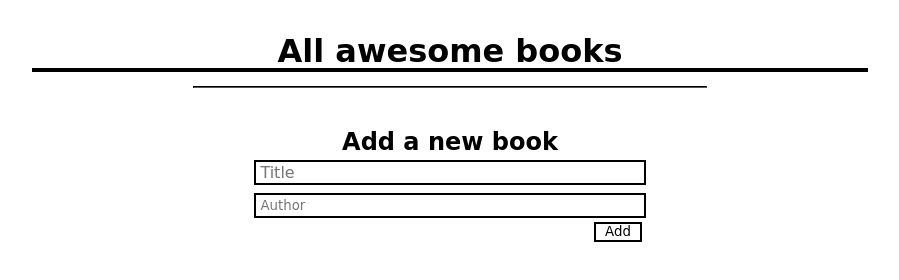
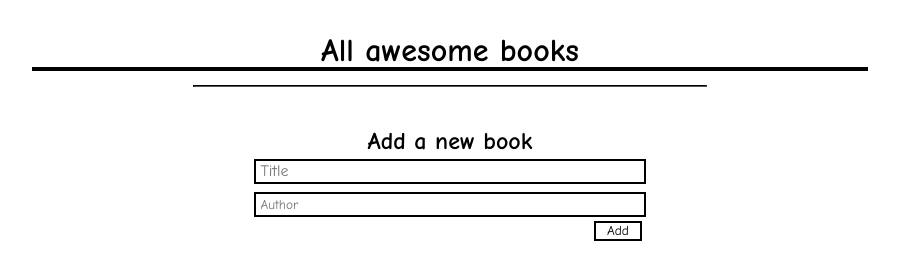
Before and after one commit to eamador1/awesome-library, a plain HTML site: page index.html in a window 1280 px wide. Shown: the whole page, without its empty margins (190-1089 px from the left). Drawn offline with Linux system fonts and the light colour scheme.

```diff
--- a/index.html
+++ b/index.html
@@ -5,6 +5,9 @@
     <meta http-equiv="X-UA-Compatible" content="IE=edge">
     <meta name="viewport" content="width=device-width, initial-scale=1.0">
     <link rel="stylesheet" href="style.css">
+    <link rel="preconnect" href="https://fonts.googleapis.com">
+<link rel="preconnect" href="https://fonts.gstatic.com" crossorigin>
+<link href="https://fonts.googleapis.com/css2?family=Comic+Neue:ital,wght@0,300;0,400;0,700;1,700&display=swap" rel="stylesheet">
     <title>Awesome Library</title>
 </head>
 <body>
@@ -16,6 +19,7 @@
   </section>
 
   <div><hr></div>
+
 
   <section class="add">
     <h4>Add a new book</h4>
```
